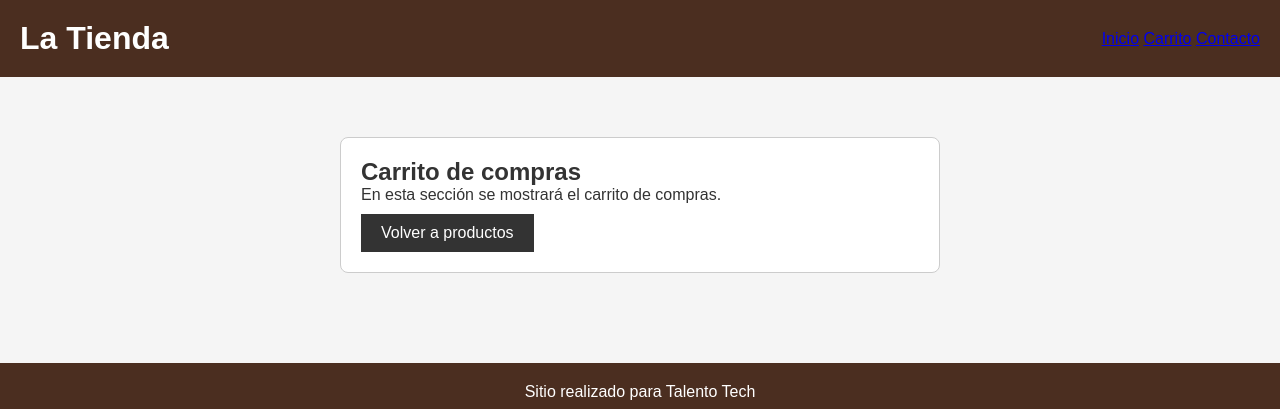
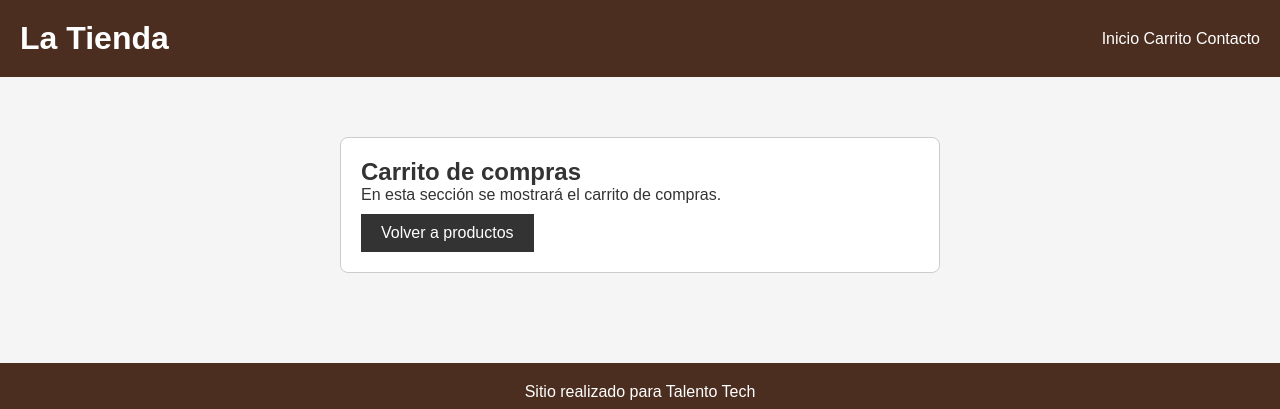
Before and after one commit to EnzoFer1965/Talento-Tech, a plain HTML site: page pages/carrito.html in a window 1280 px wide. Shown: the top 409 px of the page. Drawn offline with Linux system fonts and the light colour scheme.

Commit message:
Arreglos finales

```diff
--- a/css/styles.css
+++ b/css/styles.css
@@ -19,6 +19,14 @@
   align-items: center;
   flex-wrap: wrap;
   gap: 15px;
+}
+
+nav a,
+nav a:visited,
+nav a:hover,
+nav a:active {
+    color: white;
+    text-decoration: none;
 }
 
 .logo a {
@@ -172,9 +180,6 @@
   }
 }
 
-
-/* ENLACES TIPO BOTÓN */
-
 .boton-link {
     display: inline-block;
     padding: 10px 20px;
@@ -185,7 +190,6 @@
 }
 
 
-/* CARRITO */
 .carrito-placeholder {
     max-width: 600px;
     margin: 30px auto;
@@ -196,7 +200,6 @@
 }
 
 
-/* WHATSAPP */
 
 .whatsapp-link {
     display: block;
```
